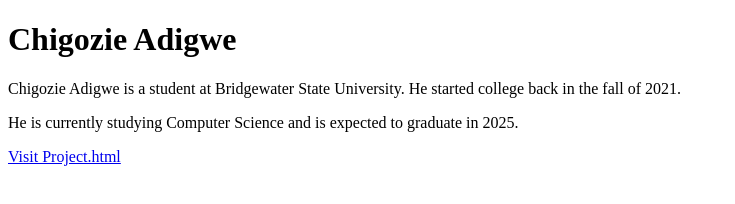
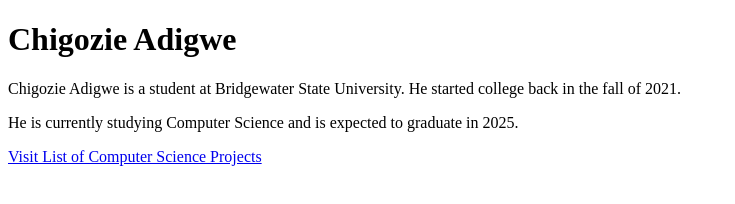
Before and after one commit to FrenchToast15/FrenchToast15.github.io, a plain HTML site: page index.html in a window 1280 px wide. Shown: the whole page, without its empty margins (0-735 px from the left). Drawn offline with Linux system fonts and the light colour scheme.

Commit message:
fixed minor thing

```diff
--- a/index.html
+++ b/index.html
@@ -10,6 +10,6 @@
     back in the fall of 2021.
     </p>
     <p>He is currently studying Computer Science and is expected to graduate in 2025.</p>
-    <p><a href="https://frenchtoast15.github.io/project.html">Visit Project.html</a></p>
+    <p><a href="https://frenchtoast15.github.io/project.html">Visit List of Computer Science Projects</a></p>
 </body>
 </html>
```
